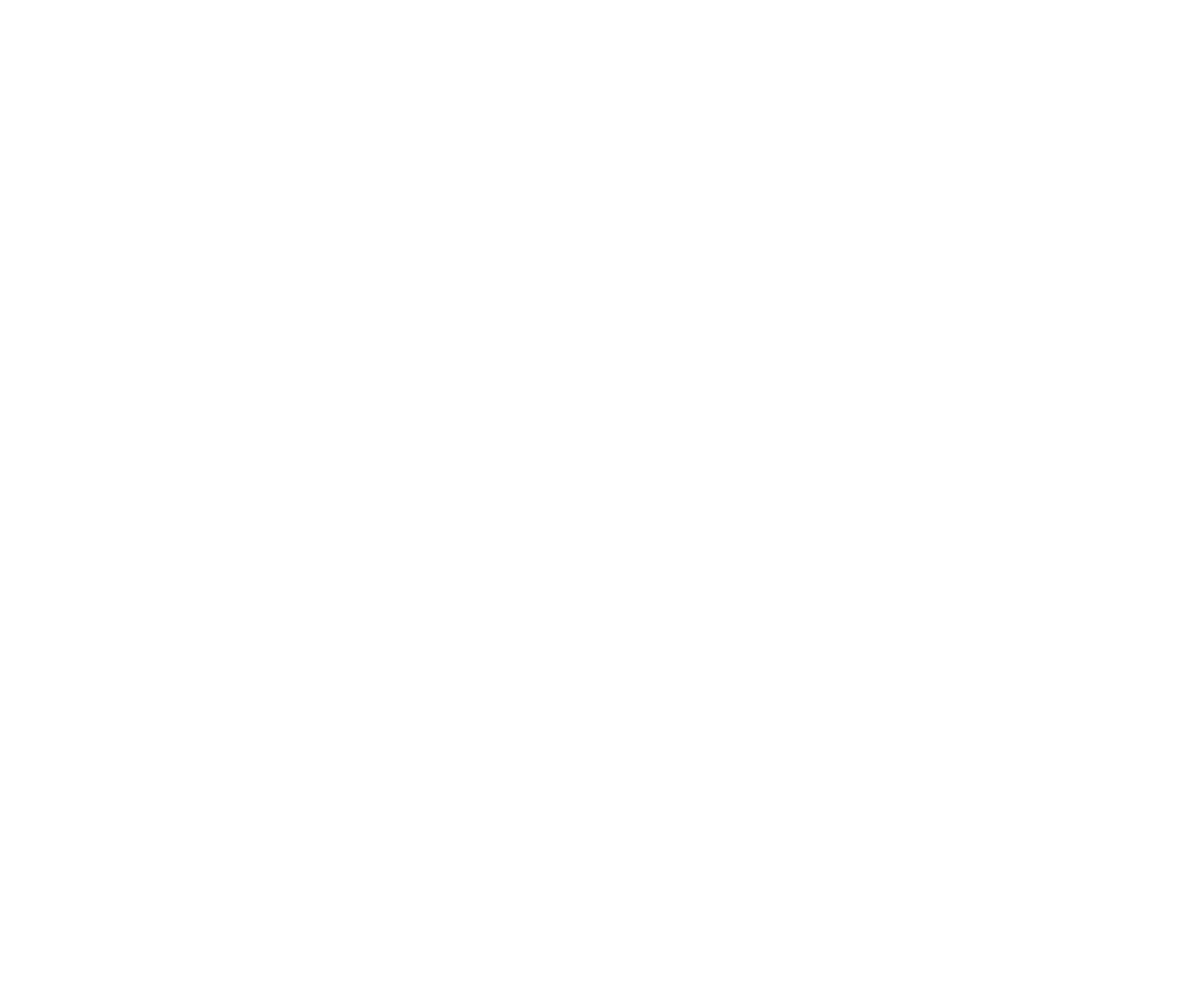
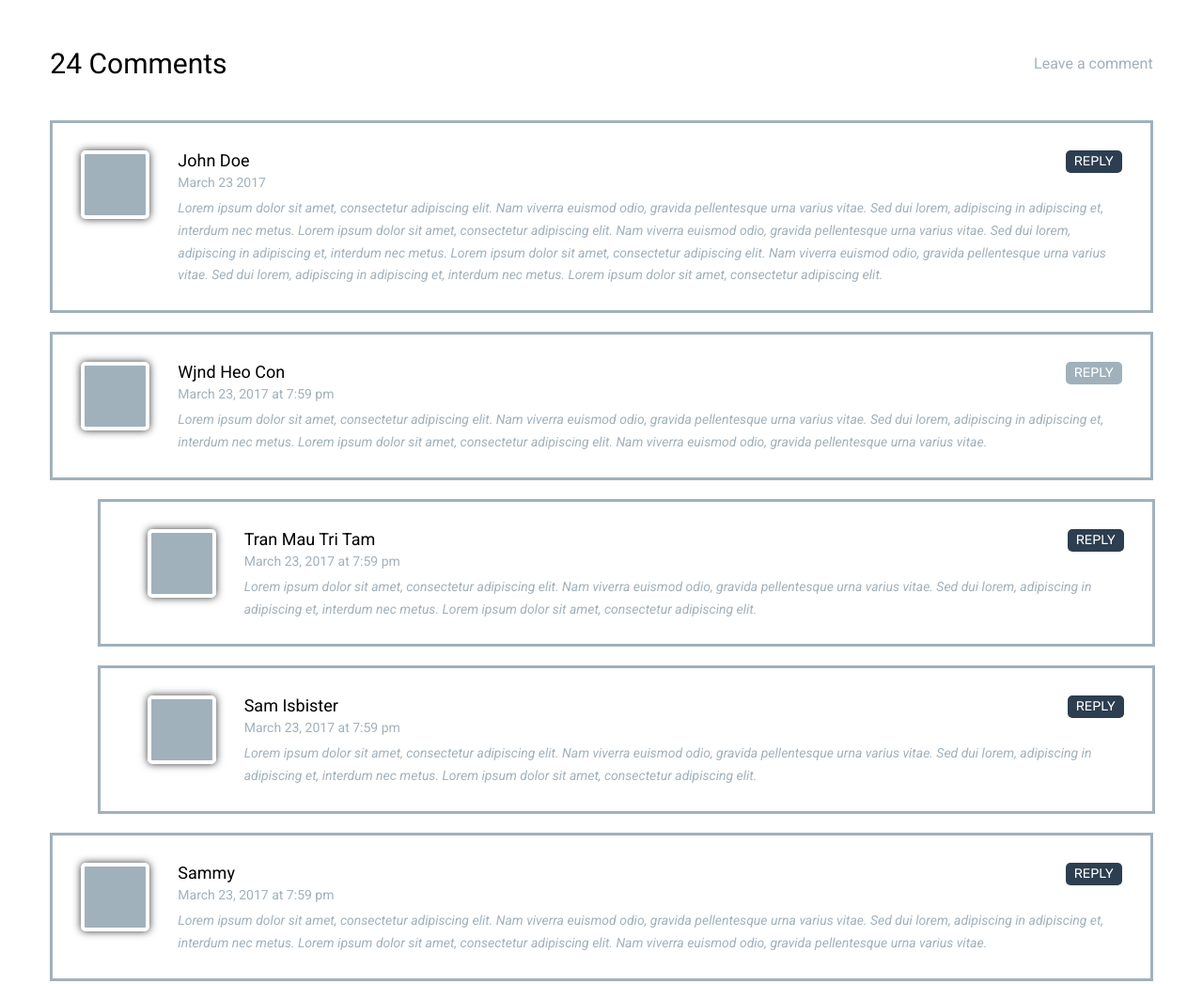
Before and after one commit to TeimurazTs/Master-CSS-HTML, a plain HTML site: page text-decorations/homework/index.html in a window 1280 px wide. Shown: the top 1047 px of the page at 94% size. Before the commit the page ends 800 px from the top, so only its background shows below. Drawn offline with Linux system fonts and the light colour scheme.

Commit message:
add text-decariotans first homework

```diff
--- a/text-decorations/homework/index.css
+++ b/text-decorations/homework/index.css
@@ -0,0 +1,157 @@
+* {
+  margin: 0;
+  padding: 0;
+  box-sizing: border-box;
+}
+
+main {
+  width: 1173.35px;
+  margin: 50px auto;
+}
+
+header {
+  display: flex;
+  justify-content: space-between;
+  margin-bottom: 43px;
+  align-items: center;
+}
+
+header > p:first-child {
+  font-size: 30px;
+  font-family: "Roboto", sans-serif;
+}
+
+header > p:last-child {
+  font-size: 16px;
+  font-family: "Roboto", sans-serif;
+  color: #a1b1bc;
+}
+
+.article {
+  display: flex;
+  border: 3px solid #a1b1bc;
+  gap: 30px;
+  padding: 29px 30px 25px 30px;
+  margin-bottom: 20px;
+}
+
+.image-div {
+  width: 73px;
+  height: 73px;
+  background-color: #a1b1bc;
+  flex-shrink: 0;
+  border: 4px solid #fff;
+  border-radius: 5px;
+  box-shadow: 0 0 8px 0px #333;
+}
+
+.comment-details {
+  display: flex;
+  justify-content: space-between;
+}
+
+.reply {
+  width: 60px;
+  height: 24px;
+  background-color: black;
+  color: #fff;
+  text-align: center;
+  text-transform: uppercase;
+  border-radius: 5px;
+  padding: 3px;
+  font-family: "Rubik", sans-serif;
+  background-color: #2c3e50;
+  font-size: 14px;
+}
+
+.comment {
+  flex-grow: 1;
+}
+
+.comment-text {
+  font-size: 14px;
+  color: #a1b1bc;
+  font-family: "Roboto", sans-serif;
+  font-style: italic;
+  line-height: 1.7;
+}
+
+.date > p:first-child {
+  margin-bottom: 5px;
+  font-family: "Roboto", sans-serif;
+  font-size: 18px;
+}
+
+.date > p:last-child {
+  font-family: "Roboto", sans-serif;
+  font-size: 14px;
+  color: #a1b1bc;
+}
+
+.date {
+  margin-bottom: 8px;
+}
+
+.reply.reply-special {
+  background-color: #a1b1bc;
+}
+
+.article.article-special {
+  width: 1125px;
+  margin-left: 50.35px;
+  padding-left: 50px;
+}
+
+aside {
+  padding-top: 10px;
+}
+
+aside p {
+  font-family: "Roboto", sans-serif;
+  font-size: 30px;
+  margin-bottom: 40px;
+}
+
+textarea {
+  width: 100%;
+  height: 300px;
+  background-color: #f7f8f9;
+  resize: none;
+  border-color: #ecf0f1;
+}
+
+.input-div {
+  display: flex;
+  justify-content: space-between;
+  margin-bottom: 20px;
+}
+
+input {
+  width: 370px;
+  height: 50px;
+  padding: 20px;
+  border-radius: 4px;
+  border-color: #ecf0f1;
+}
+
+input:not(input:nth-child(2)) {
+  background-color: #f7f8f9;
+}
+
+.btn {
+  background-color: #2c3e50;
+  border-color: #707070;
+  width: 190px;
+  height: 50px;
+  color: #fff;
+  font-family: "Rubik", sans-serif;
+  font-size: 15px;
+  border-radius: 4px;
+  text-transform: uppercase;
+  letter-spacing: 1.7px;
+  margin-top: 17px;
+}
+
+.margin-60 {
+  margin-bottom: 60px;
+}
--- a/text-decorations/homework/index.html
+++ b/text-decorations/homework/index.html
@@ -1,13 +1,153 @@
 <!DOCTYPE html>
 <html lang="en">
-<head>
-  <meta charset="UTF-8">
-  <meta http-equiv="X-UA-Compatible" content="IE=edge">
-  <meta name="viewport" content="width=device-width, initial-scale=1.0">
-  <link rel="stylesheet" href="index.css">
-  <title>Document</title>
-</head>
-<body>
-
-</body>
+  <head>
+    <meta charset="UTF-8" />
+    <meta http-equiv="X-UA-Compatible" content="IE=edge" />
+    <meta name="viewport" content="width=device-width, initial-scale=1.0" />
+    <link rel="preconnect" href="https://fonts.googleapis.com" />
+    <link rel="preconnect" href="https://fonts.gstatic.com" crossorigin />
+    <link
+      href="https://fonts.googleapis.com/css2?family=Roboto:ital,wght@0,400;0,900;1,400&family=Rubik:wght@400;500;600;700&display=swap"
+      rel="stylesheet"
+    />
+    <link rel="stylesheet" href="index.css" />
+    <title>Document</title>
+  </head>
+  <body>
+    <main>
+      <header>
+        <p>24 Comments</p>
+        <p>Leave a comment</p>
+      </header>
+      <article class="article">
+        <div class="image-div"></div>
+        <div class="comment">
+          <div class="comment-details">
+            <div class="date">
+              <p>John Doe</p>
+              <p>March 23 2017</p>
+            </div>
+            <p class="reply">Reply</p>
+          </div>
+          <div class="comment-text">
+            Lorem ipsum dolor sit amet, consectetur adipiscing elit. Nam viverra
+            euismod odio, gravida pellentesque urna varius vitae. Sed dui lorem,
+            adipiscing in adipiscing et, interdum nec metus. Lorem ipsum dolor
+            sit amet, consectetur adipiscing elit. Nam viverra euismod odio,
+            gravida pellentesque urna varius vitae. Sed dui lorem, adipiscing in
+            adipiscing et, interdum nec metus. Lorem ipsum dolor sit amet,
+            consectetur adipiscing elit. Nam viverra euismod odio, gravida
+            pellentesque urna varius vitae. Sed dui lorem, adipiscing in
+            adipiscing et, interdum nec metus. Lorem ipsum dolor sit amet,
+            consectetur adipiscing elit.
+          </div>
+        </div>
+      </article>
+      <article class="article">
+        <div class="image-div"></div>
+        <div class="comment">
+          <div class="comment-details">
+            <div class="date">
+              <p>Wjnd Heo Con</p>
+              <p>March 23, 2017 at 7:59 pm</p>
+            </div>
+            <p class="reply reply-special">Reply</p>
+          </div>
+          <div class="comment-text">
+            Lorem ipsum dolor sit amet, consectetur adipiscing elit. Nam viverra
+            euismod odio, gravida pellentesque urna varius vitae. Sed dui lorem,
+            adipiscing in adipiscing et, interdum nec metus. Lorem ipsum dolor
+            sit amet, consectetur adipiscing elit. Nam viverra euismod odio,
+            gravida pellentesque urna varius vitae.
+          </div>
+        </div>
+      </article>
+      <article class="article article-special">
+        <div class="image-div"></div>
+        <div class="comment">
+          <div class="comment-details">
+            <div class="date">
+              <p>Tran Mau Tri Tam</p>
+              <p>March 23, 2017 at 7:59 pm</p>
+            </div>
+            <p class="reply">Reply</p>
+          </div>
+          <div class="comment-text">
+            Lorem ipsum dolor sit amet, consectetur adipiscing elit. Nam viverra
+            euismod odio, gravida pellentesque urna varius vitae. Sed dui lorem,
+            adipiscing in adipiscing et, interdum nec metus. Lorem ipsum dolor
+            sit amet, consectetur adipiscing elit.
+          </div>
+        </div>
+      </article>
+      <article class="article article-special">
+        <div class="image-div"></div>
+        <div class="comment">
+          <div class="comment-details">
+            <div class="date">
+              <p>Sam Isbister</p>
+              <p>March 23, 2017 at 7:59 pm</p>
+            </div>
+            <p class="reply">Reply</p>
+          </div>
+          <div class="comment-text">
+            Lorem ipsum dolor sit amet, consectetur adipiscing elit. Nam viverra
+            euismod odio, gravida pellentesque urna varius vitae. Sed dui lorem,
+            adipiscing in adipiscing et, interdum nec metus. Lorem ipsum dolor
+            sit amet, consectetur adipiscing elit.
+          </div>
+        </div>
+      </article>
+      <article class="article">
+        <div class="image-div"></div>
+        <div class="comment">
+          <div class="comment-details">
+            <div class="date">
+              <p>Sammy</p>
+              <p>March 23, 2017 at 7:59 pm</p>
+            </div>
+            <p class="reply">Reply</p>
+          </div>
+          <div class="comment-text">
+            Lorem ipsum dolor sit amet, consectetur adipiscing elit. Nam viverra
+            euismod odio, gravida pellentesque urna varius vitae. Sed dui lorem,
+            adipiscing in adipiscing et, interdum nec metus. Lorem ipsum dolor
+            sit amet, consectetur adipiscing elit. Nam viverra euismod odio,
+            gravida pellentesque urna varius vitae.
+          </div>
+        </div>
+      </article>
+      <article class="article margin-60">
+        <div class="image-div"></div>
+        <div class="comment">
+          <div class="comment-details">
+            <div class="date">
+              <p>UniedThemes</p>
+              <p>March 23, 2017 at 7:59 pm</p>
+            </div>
+            <p class="reply">Reply</p>
+          </div>
+          <div class="comment-text">
+            Lorem ipsum dolor sit amet, consectetur adipiscing elit. Nam viverra
+            euismod odio, gravida pellentesque urna varius vitae. Sed dui lorem,
+            adipiscing in adipiscing et, interdum nec metus. Lorem ipsum dolor
+            sit amet, consectetur adipiscing elit. Nam viverra euismod odio,
+            gravida pellentesque urna varius vitae.
+          </div>
+        </div>
+      </article>
+      <aside>
+        <p class="margin-30">Leave A Comment</p>
+        <form>
+          <div class="input-div">
+            <input placeholder="Name" type="text" />
+            <input placeholder="Email" type="email" />
+            <input placeholder="Webiste" type="url" />
+          </div>
+          <textarea draggable="false"></textarea>
+        </form>
+        <button class="btn">Submit Comment</button>
+      </aside>
+    </main>
+  </body>
 </html>
```
